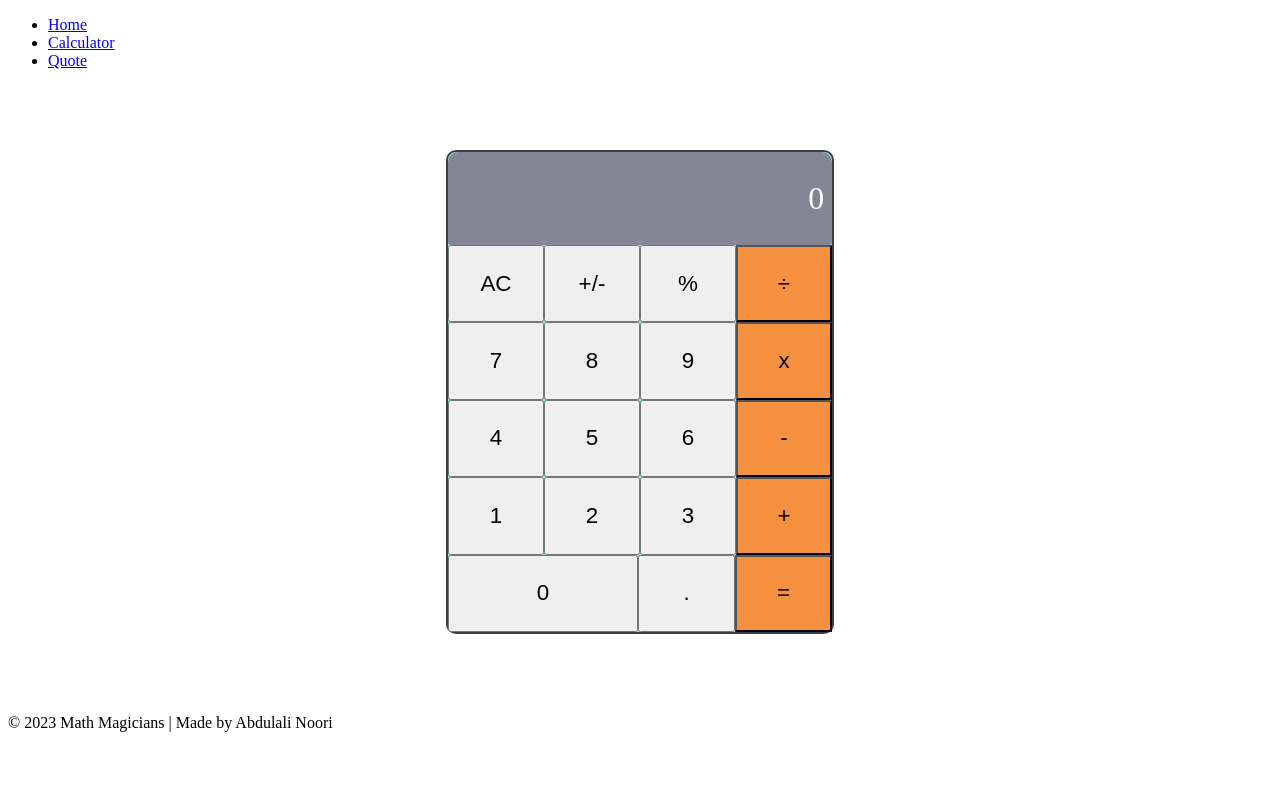
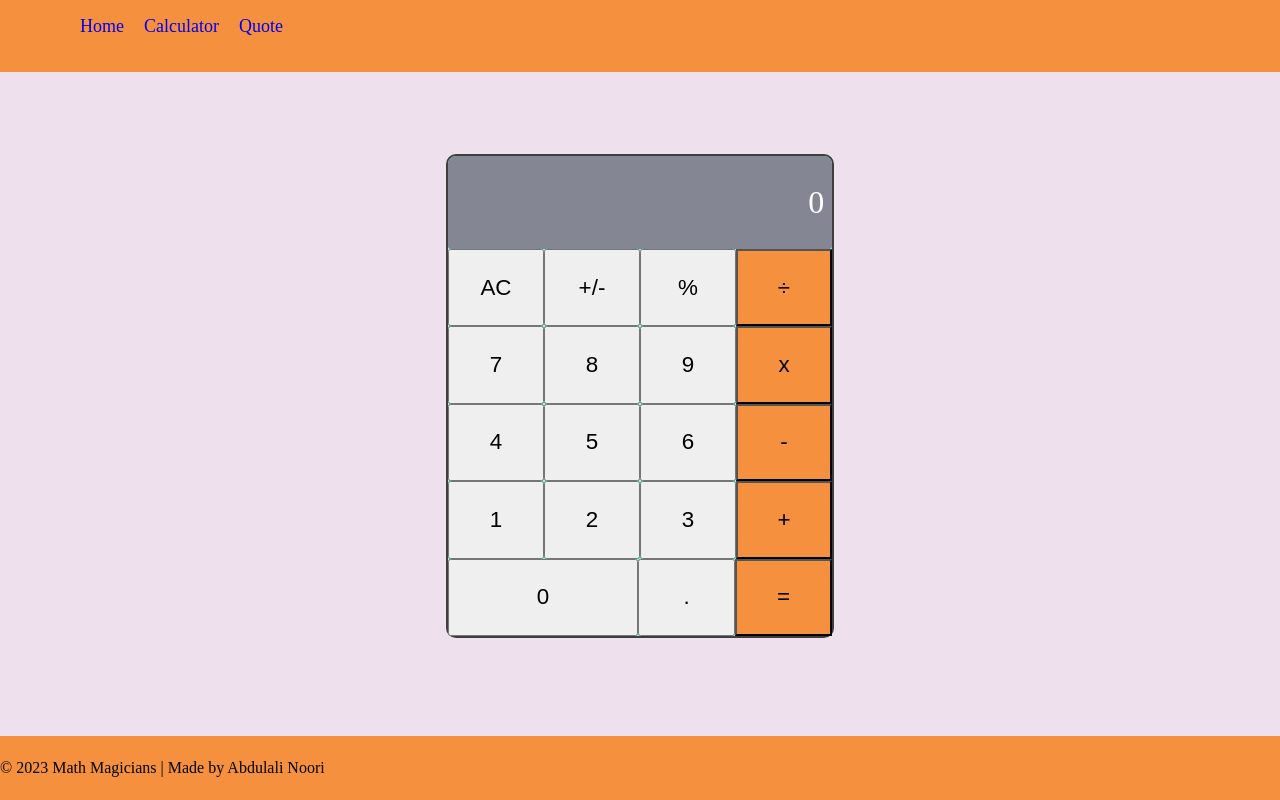
Before and after one commit to ab-noori/math-magicians, a React (Create React App) app: page /calculator in a window 1280 px wide. Built offline with nearby package versions, Linux system fonts and the light colour scheme.

Commit message:
Add CSS pre-processed SASS file

```diff
--- a/src/App.scss
+++ b/src/App.scss
@@ -1,3 +1,116 @@
+body {
+  background-color: #eee1ed;
+}
+
+#root {
+  position: relative;
+}
+
+header ,
+footer {
+  width: 100%;
+  height: 9vh;
+  position: fixed;
+  background-color: #f5913e;
+}
+
+header {
+  top: 0;
+  left: 0;
+  right: 0;
+}
+
+footer {
+  left: 0;
+  right: 0;
+  bottom: 0;
+  height: 8vh;
+  display: flex;
+  align-items: center;
+}
+
+nav,
+main,
+.copyright {
+  max-width: 1200px;
+  margin: 0 auto;
+  padding: 0 20px;
+}
+
+main {
+  height: 97vh;
+  display: flex;
+  align-items: center;
+  justify-content: center;
+
+}
+
+nav {
+  display: flex;
+  justify-content: space-between;
+
+  & .branding a {
+    text-decoration: none;
+    color: black;
+  }
+
+  & .branding a h1 {
+    white-space: nowrap;
+  }
+
+  & ul {
+    list-style-type: none;
+    display: flex;
+    justify-content: center;
+    align-items: center;
+    gap: 20px;
+  }
+
+  & ul li a {
+    text-decoration: none;
+    font-size: large;
+  }
+}
+
+.home {
+  width: 100%;
+  margin-top: 1vh;
+  display: flex;
+  flex-direction: column;
+  justify-content: space-between;
+  overflow-y: visible;
+}
+
+.intro-frame {
+  width: 90vw;
+  height: 80vh;
+  margin-top: 60vh;
+  font-size: 1.3rem;
+  display: flex;
+  flex-direction: column;
+  justify-content: center;
+
+  & .listItem {
+    color: #f36f04;
+  }
+}
+
+.algo-frame {
+  width: 90vw;
+  height: 80vh;
+  display: flex;
+  justify-content: center;
+  align-items: center;
+}
+
+.algo-frame img {
+  width: 100%;
+}
+
+.copyright {
+  white-space: nowrap;
+}
+
 .quote {
   width: 90vw;
   height: 80vh;
@@ -65,25 +178,58 @@
   justify-content: right;
   align-items: center;
   background-color: #858694;
-  border-radius: 10px 10px 3px 3px;
+  border-radius: 8px 8px 3px 3px;
 }
 
 @media screen and (min-width: 768px) {
-  .app {
-    display: flex;
-    justify-content: center;
-    gap: 40px;
+  .quote,
+  .calculator {
+    width: 60vw;
+    height: 60vh;
+    margin: 10vh auto;
+  }
+}
+
+@media screen and (min-width: 1024px) {
+  .quote,
+  .calculator {
+    width: 40vw;
+    height: 60vh;
+    margin: 10vh auto;
   }
 
+  .algo-frame {
+    width: 40vw;
+  }
+
+  .intro-frame {
+    width: 60vw;
+    margin-top: unset;
+  }
+
+  .home {
+    flex-direction: row;
+    gap: 8%;
+  }
+}
+
+@media screen and (min-width: 1200px) {
+  .quote,
   .calculator {
     width: 30vw;
     height: 60vh;
     margin: 10vh auto;
   }
 
-  .quote {
-    width: 30vw;
-    height: 60vh;
-    margin: 10vh auto;
+  .algo-frame {
+    width: 40vw;
+  }
+
+  .intro-frame {
+    width: 60vw;
+  }
+
+  .home {
+    flex-direction: row;
   }
 }
```
